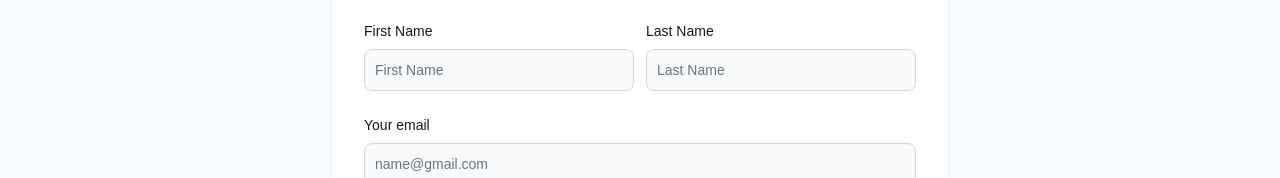
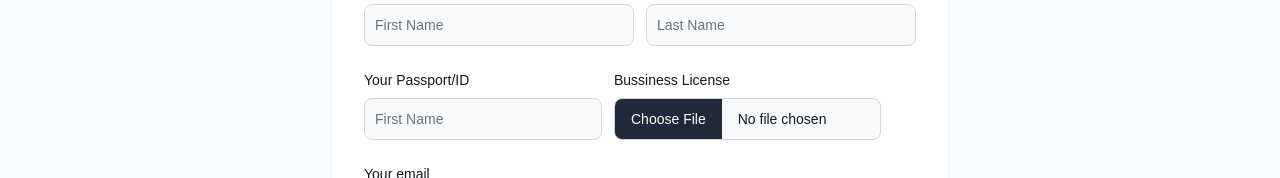
Before and after one commit to ColaborativeWorkpace-Colab/colabs-frontend, a React (Vite) app: page /signup/client in a window 1280 px wide. Shown: the part 774-952 px from the top of the page. Built offline with nearby package versions, Linux system fonts and the light colour scheme; a web font is replaced by a local one.

Commit message:
signup field added

```diff
--- a/src/pages/Auth/signup/ClientSignup.jsx
+++ b/src/pages/Auth/signup/ClientSignup.jsx
@@ -131,6 +131,54 @@ const ClientSignup = () => {
                     />
                   </div>
                 </div>
+                <div className="flex gap-3 justify-between">
+                  <div className="grow">
+                    <label
+                      htmlFor="government ID"
+                      className="block mb-2 text-sm font-medium text-gray-900 dark:text-white"
+                    >
+                      Your Passport/ID
+                    </label>
+                    <input
+                      type="text"
+                      name="First Name"
+                      id="First Name"
+                      className="bg-gray-50 border border-gray-300 text-gray-900 sm:text-sm rounded-lg focus:ring-purple-600 focus:border-purple-600 block w-full p-2.5 dark:bg-gray-700 dark:border-gray-600 dark:placeholder-gray-400 dark:text-white dark:focus:ring-blue-500 dark:focus:border-blue-500"
+                      placeholder="First Name"
+                      required
+                      onChange={(e) =>
+                        setUser({
+                          ...user,
+                          firstName: e.target.value,
+                        })
+                      }
+                      value={user.firstName}
+                    />
+                  </div>
+                  <div className="grow">
+                    <label
+                      htmlFor="Last Name"
+                      className="block mb-2 text-sm font-medium text-gray-900 dark:text-white"
+                    >
+                      Bussiness License
+                    </label>
+                    <input
+                      type="file"
+                      name="license"
+                      id="license"
+                      className="bg-gray-50 border border-gray-300 text-gray-900 sm:text-sm rounded-lg"
+                      placeholder="Bussiness Licence"
+                      required
+                      onChange={(e) =>
+                        setUser({
+                          ...user,
+                          lastName: e.target.value,
+                        })
+                      }
+                      value={user.lastName}
+                    />
+                  </div>
+                </div>
                 <div>
                   <label
                     htmlFor="email"
@@ -142,7 +190,7 @@ const ClientSignup = () => {
                     type="email"
                     name="email"
                     id="email"
-                    className="bg-gray-50 border border-gray-300 text-gray-900 sm:text-sm rounded-lg focus:ring-purple-600 focus:border-purple-600 block w-full p-2.5 dark:bg-gray-700 dark:border-gray-600 dark:placeholder-gray-400 dark:text-white dark:focus:ring-blue-500 dark:focus:border-blue-500"
+                    className="bg-gray-50 border border-gray-300 text-gray-900 sm:text-sm rounded-lg"
                     placeholder="name@gmail.com"
                     required
                     onChange={(e) =>
@@ -154,6 +202,7 @@ const ClientSignup = () => {
                     value={user.email}
                   />
                 </div>
+
                 <div>
                   <label
                     htmlFor="password"
```
